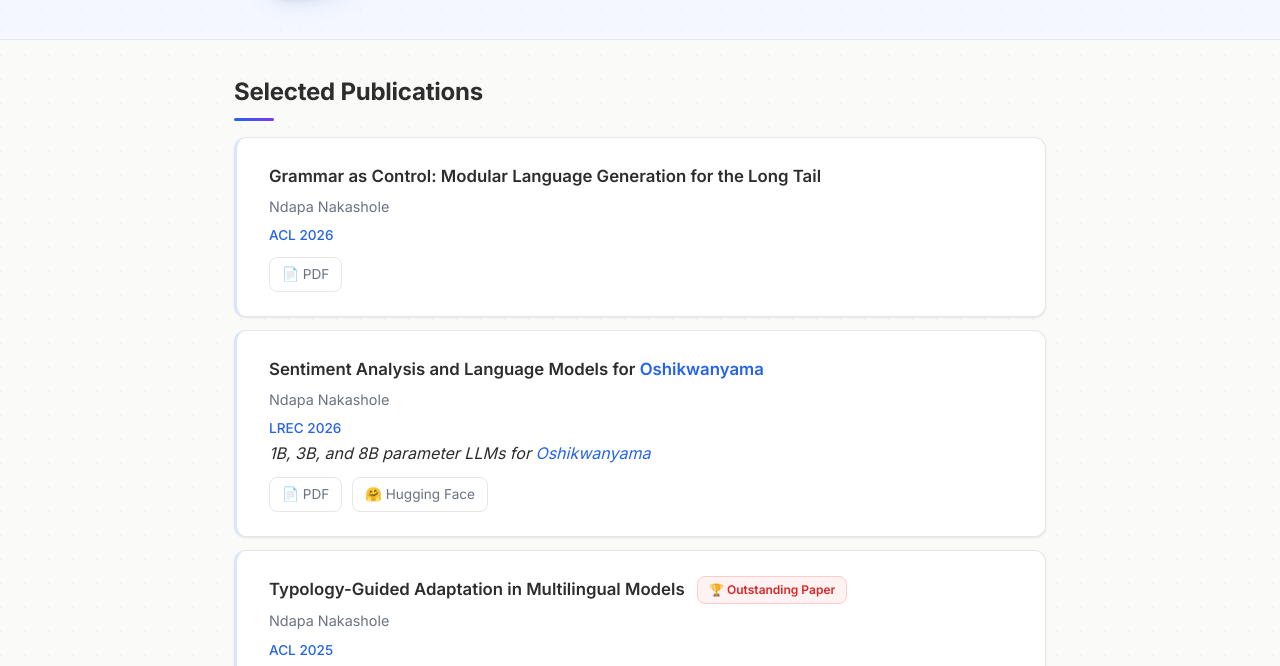
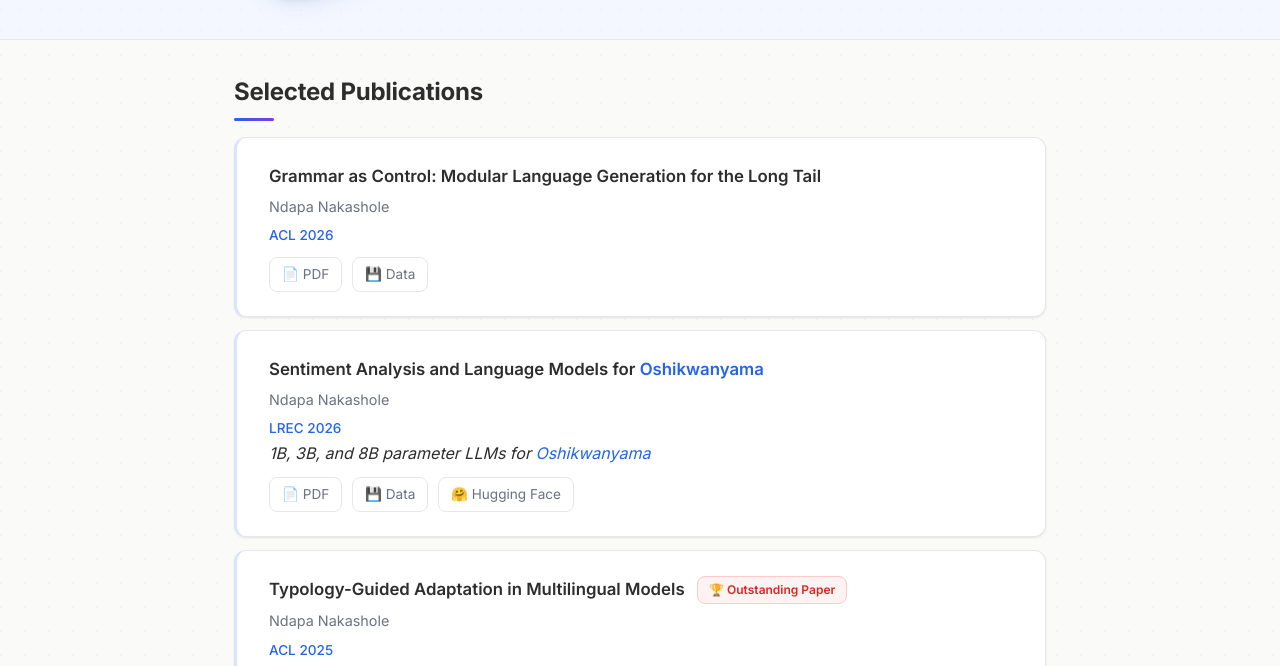
Before and after one commit to ndapa/ndapa.github.io, a Jekyll site: the page built from research.md, in a window 1280 px wide and 900 px high, cut to the strip 234-900 px from the top of the window. Built offline with Jekyll 4.4.1, drawn with Linux system fonts in a browser that asks for light colours.

Commit message:
Add data repo links for ACL 2026 and LREC 2026 papers

```diff
--- a/research.md
+++ b/research.md
@@ -10,9 +10,10 @@ permalink: /research/
   <div class="pub-title">Grammar as Control: Modular Language Generation for the Long Tail</div>
   <div class="pub-authors">Ndapa Nakashole</div>
   <div class="pub-venue">ACL 2026</div>
-    <div class="pub-links">
-  <a href="{{'/assets/docs/papers/2026-acl-mtig.pdf'|relative_url}}">📄 PDF</a>
-      </div>
+  <div class="pub-links">
+    <a href="{{'/assets/docs/papers/2026-acl-mtig.pdf'|relative_url}}">📄 PDF</a>
+    <a href="https://github.com/okalai-ai/mtig">💾 Data</a>
+  </div>
 
 </div>
 
@@ -24,6 +25,7 @@ permalink: /research/
  <em>1B, 3B, and 8B parameter LLMs for <a href="https://okalex.org/"> Oshikwanyama</a></em>
   <div class="pub-links">
     <a href="{{'/assets/docs/papers/2026-lrec-oka.pdf'|relative_url}}">📄 PDF</a>
+    <a href="https://github.com/okalai-ai/okaResource">💾 Data</a>
     <a href="https://huggingface.co/okalai-ai">🤗 Hugging Face</a>
   </div>
 </div>
```
